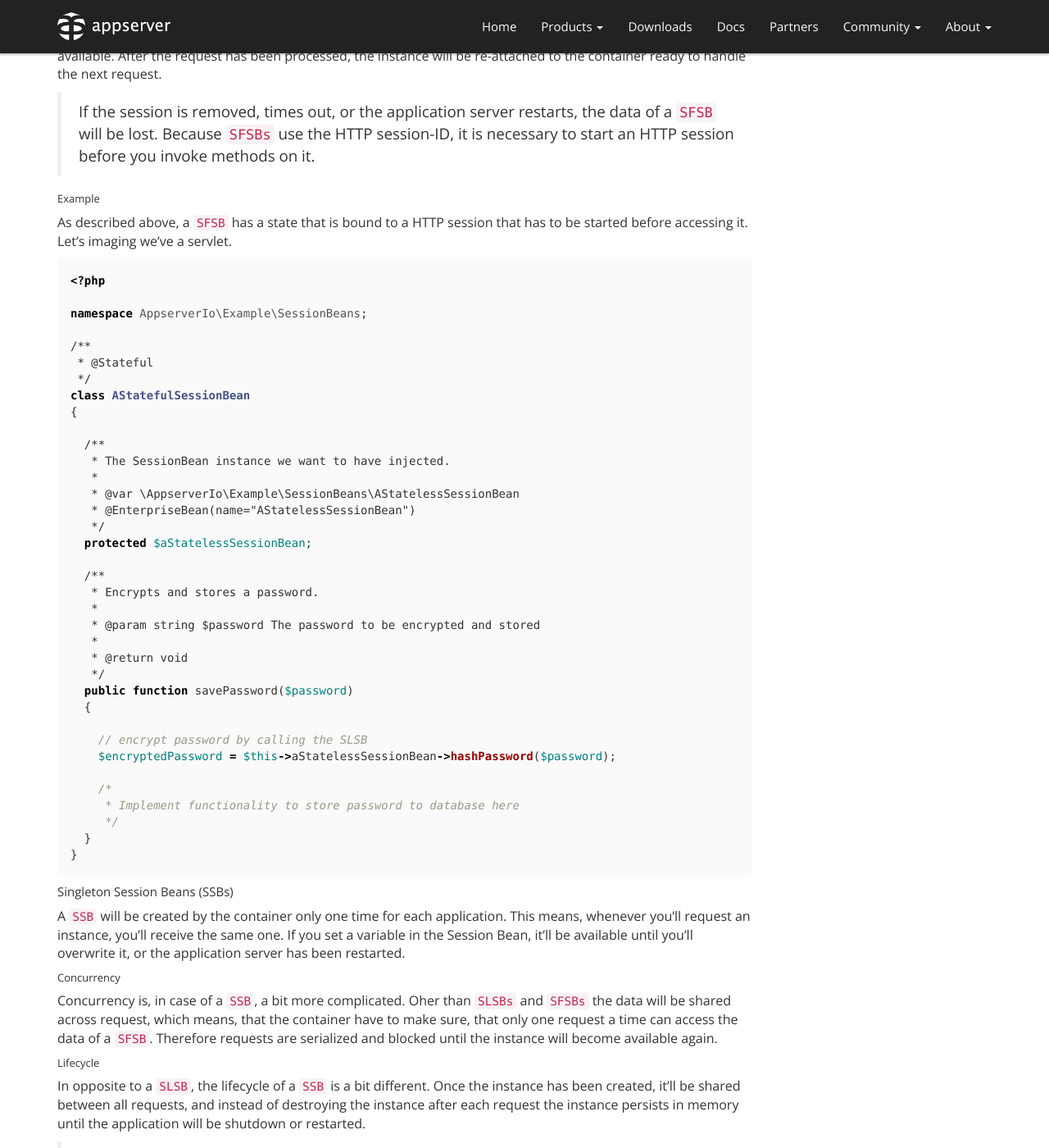
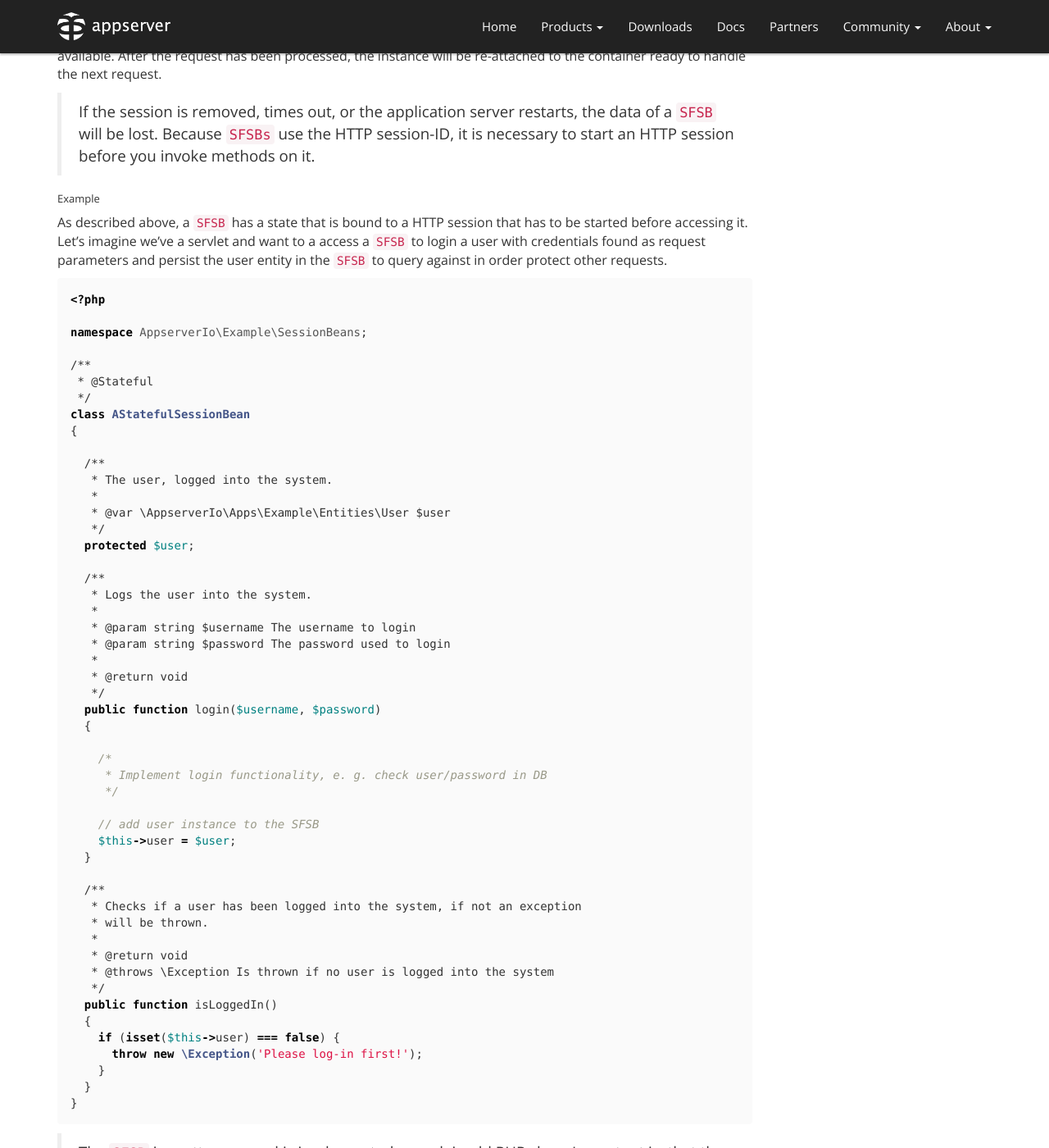
Before and after one commit to appserver-io/appserver, a Jekyll site: the page built from _posts/2014-12-30-persistence-container-basics.md, in a window 1280 px wide and 1400 px high, scrolled down 2525 px. Shown: the whole window at 82% size. Built offline with Jekyll 4.4.1, drawn with Linux system fonts in a browser that asks for light colours; nearby versions of some CDN libraries; library files that are not in the unit come from our copies; Markdown is read by kramdown in place of the engine named in the settings; some of the changed text lies outside the part shown.

Commit message:
Update 2014-12-30-persistence-container-basics.md

````diff
--- a/_posts/2014-12-30-persistence-container-basics.md
+++ b/_posts/2014-12-30-persistence-container-basics.md
@@ -88,7 +88,7 @@ In opposite to a HTTP Session, `SFSBs` enables you to have session bound persist
 
 ###### Example
 
-As described above, a `SFSB` has a state that is bound to a HTTP session that has to be started before accessing it. Let's imaging we've a servlet.
+As described above, a `SFSB` has a state that is bound to a HTTP session that has to be started before accessing it. Let's imagine we've a servlet and want to a access a `SFSB` to login a user with credentials found as request parameters and persist the user entity in the `SFSB` to query against in order protect other requests.
 
 ```php
 <?php
@@ -102,32 +102,143 @@ class AStatefulSessionBean
 {
 
   /**
-   * The SessionBean instance we want to have injected.
+   * The user, logged into the system.
    *
-   * @var \AppserverIo\Example\SessionBeans\AStatelessSessionBean
-   * @EnterpriseBean(name="AStatelessSessionBean")
+   * @var \AppserverIo\Apps\Example\Entities\User $user
    */
-  protected $aStatelessSessionBean;
+  protected $user;
 
   /**
-   * Encrypts and stores a password.
+   * Logs the user into the system.
    *
-   * @param string $password The password to be encrypted and stored
+   * @param string $username The username to login
+   * @param string $password The password used to login
    *
    * @return void
    */
-  public function savePassword($password)
+  public function login($username, $password)
   {
 
-    // encrypt password by calling the SLSB
-    $encryptedPassword = $this->aStatelessSessionBean->hashPassword($password);
+    /*
+     * Implement login functionality, e. g. check user/password in DB
+     */
 
-    /*
-     * Implement functionality to store password to database here
-     */
+    // add user instance to the SFSB
+    $this->user = $user;
+  }
+
+  /**
+   * Checks if a user has been logged into the system, if not an exception
+   * will be thrown.
+   *
+   * @return void
+   * @throws \Exception Is thrown if no user is logged into the system
+   */
+  public function isLoggedIn()
+  {
+    if (isset($this->user) === false) {
+      throw new \Exception('Please log-in first!');
+    }
   }
 }
 ```
+
+> The `SFSB` is pretty easy and is implemented as a plain old PHP class. Important is, that the user entity, once set in the `SFSB` is available at every request, as long as the HTTP session is available.
+
+The servlet is also a very simple example that implements the login on a `POST` request, whereas the `GET` request is protected.
+
+```php
+<?php
+
+namespace AppserverIo\Example\Servlets;
+
+use AppserverIo\Psr\Servlet\ServletConfig;
+use AppserverIo\Psr\Servlet\Http\HttpServlet;
+use AppserverIo\Psr\Servlet\Http\HttpServletRequest;
+use AppserverIo\Psr\Servlet\Http\HttpServletResponse;
+
+/**
+ * This servlets implements login functionality using a SFSB.
+ *
+ * @Route(name="login", urlPattern={"/login.do", "/login.do*"})
+ */
+class LoginServlet extends HttpServlet
+{
+
+  /**
+   * The SFSB instance we want to have injected, used for login.
+   *
+   * @var \AppserverIo\Example\SessionBeans\AStatefulSessionBean
+   * @EnterpriseBean(name="AStatefulSessionBean")
+   */
+  protected $aStatefulSessionBean;
+
+  /**
+   * Handles a HTTP POST request.
+   *
+   * This is a very simple example that shows how to start a new session to
+   * login the a user with credentials found as request parameters.
+   *
+   * @param \AppserverIo\Psr\Servlet\Http\HttpServletRequest  $servletRequest
+   *   The request instance
+   * @param \AppserverIo\Psr\Servlet\Http\HttpServletResponse $servletResponse
+   *   The response instance
+   *
+   * @return void
+   * @see \AppserverIo\Psr\Servlet\Http\HttpServlet::doGet()
+   */
+  public function doPost(
+    HttpServletRequest $servletRequest,
+    HttpServletResponse $servletResponse)
+  {
+
+    // create a new session, if not available
+    $session = $servletRequest->getSession(true);
+
+    // start the session and add the cookie to the response
+    $session->start();
+
+    // login by invoking the SFSB login() method
+    $this->aStatefulSessionBean->login(
+      $servletRequest->getParameter('username'),
+      $servletRequest->getParameter('password')
+    );
+  }
+
+  /**
+   * Handles a HTTP GET request.
+   *
+   * @param \AppserverIo\Psr\Servlet\Http\HttpServletRequest  $servletRequest
+   *   The request instance
+   * @param \AppserverIo\Psr\Servlet\Http\HttpServletResponse $servletResponse
+   *   The response instance
+   *
+   * @return void
+   * @see \AppserverIo\Psr\Servlet\Http\HttpServlet::doGet()
+   */
+  public function doGet(
+    HttpServletRequest $servletRequest,
+    HttpServletResponse $servletResponse)
+  {
+
+    try {
+
+      // check for a user logged in
+      $this->aStatefulSessionBean->isLoggedIn();
+
+      /*
+       * do some other, almost protected, stuff here
+       */
+
+    } catch(\Exception $e) {
+      $servletResponse->setStatusCode(500);
+      $servletResponse->appendBodyStream($e->getMessage());
+    }
+  }
+}
+```
+
+> You don't have to restart the session in the `GET` request again, because the `Servlet-Engine` is aware of the session-ID passed as request header and uses it when the `SFSB` will be injected on runtime.
 
 ##### Singleton Session Beans (SSBs)
 
````
